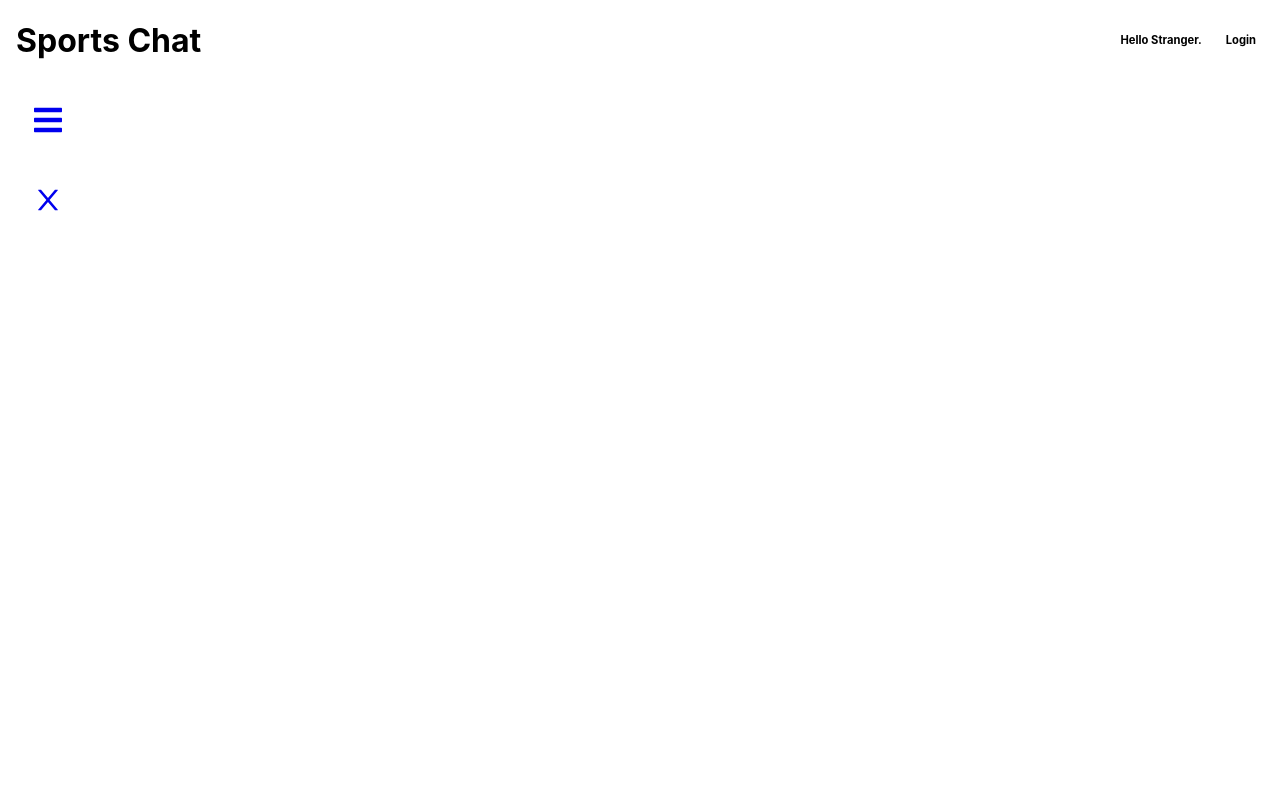
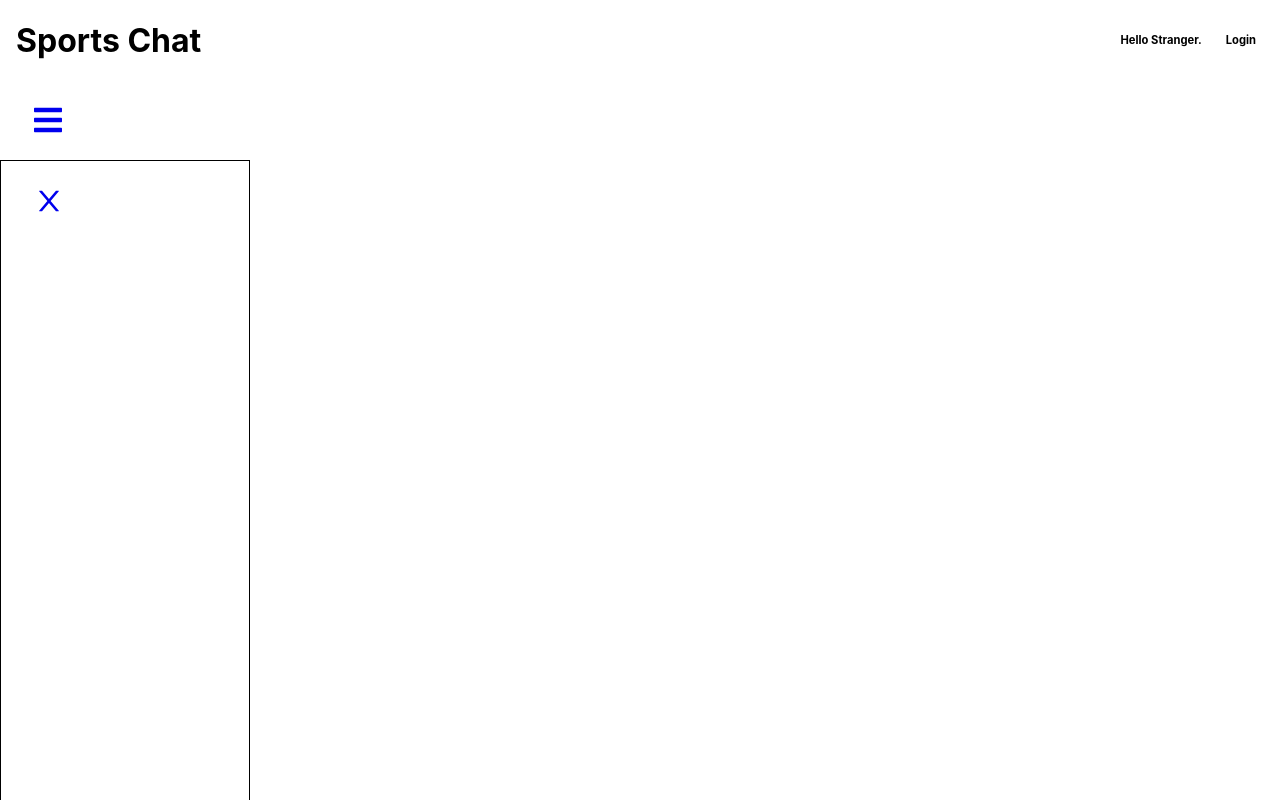
Before and after one commit to VernellMiller/sports-chat-frontend, a React (Create React App) app: page / in a window 1280 px wide. Shown: the top 800 px of the page. Built offline with nearby package versions, Linux system fonts and the light colour scheme; no server answers.

Commit message:
adds border to sidebar

```diff
--- a/src/components/Sidebar.js
+++ b/src/components/Sidebar.js
@@ -15,7 +15,7 @@ const NavIcon = styled(Link)`
 `;
 
 const SidebarNav = styled.nav`
-    border-style: solid black;
+    border: 1px solid black;
     /* background-color: black; */
     width: 250px;
     height: 100vh;
```
